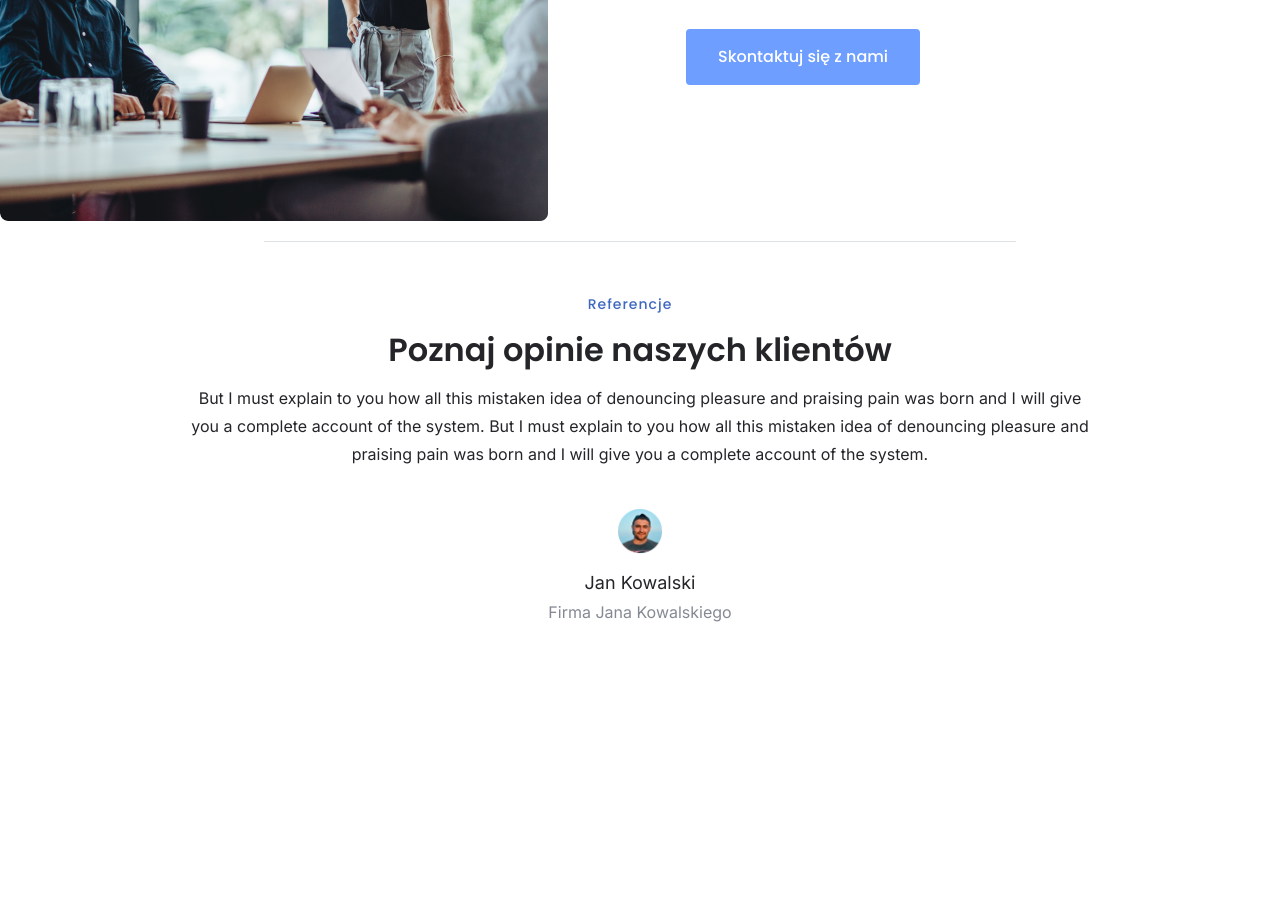
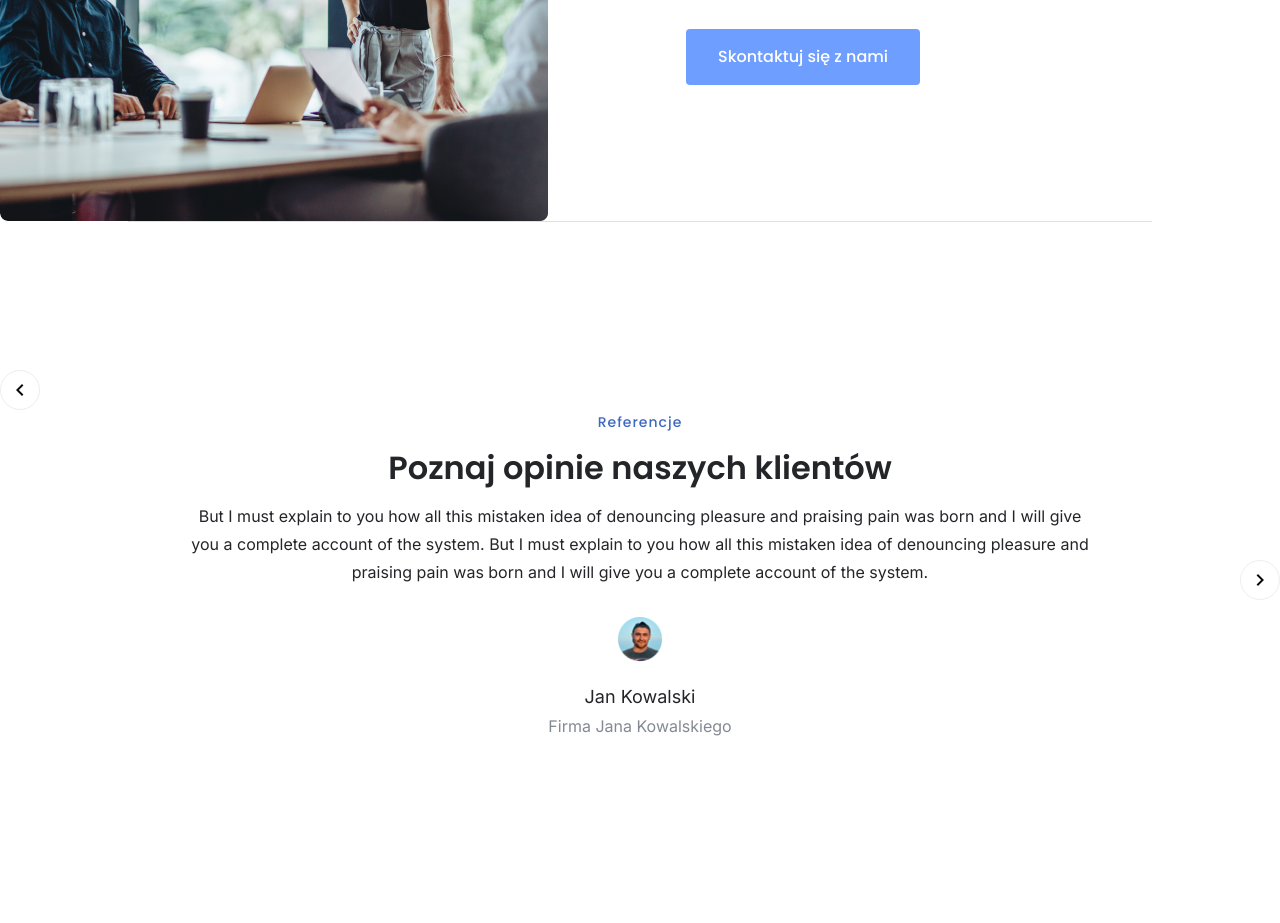
Before and after one commit to MilaKropeczka/SunGroup, a plain HTML site: page index.html in a window 1280 px wide. Shown: the part 2887-3810 px from the top of the page. Drawn offline with nearby package versions, Linux system fonts and the light colour scheme.

Commit message:
add slider

```diff
--- a/index.html
+++ b/index.html
@@ -6,13 +6,14 @@
     <meta http-equiv="X-UA-Compatible" content="IE=edge">
     <meta name="viewport" content="width=device-width, initial-scale=1.0">
     <title>SunPage</title>
-    <link rel="stylesheet" href="./css/style.css">
     <link rel="preconnect" href="https://fonts.googleapis.com">
     <link rel="preconnect" href="https://fonts.gstatic.com" crossorigin>
     <link
         href="https://fonts.googleapis.com/css2?family=Inter:wght@400;500&family=Poppins:wght@400;500;600&display=swap"
         rel="stylesheet">
     <script src="https://kit.fontawesome.com/63c2ed45b2.js" crossorigin="anonymous"></script>
+    <link rel="stylesheet" type="text/css" href="//cdn.jsdelivr.net/npm/slick-carousel@1.8.1/slick/slick.css" />
+    <link rel="stylesheet" href="./css/style.css">
 </head>
 
 <body>
@@ -154,12 +155,12 @@
                 </div>
             </div>
         </div>
+        <!-- <div class="item4"> -->
+        <div>
+            <br class="hidden-deskop">
+            <hr class="hrItem">
             <div class="item4">
-            <br>
-            <hr>
                 <div class="box">
-                <br>
-                <br>
                     <p class="caption caption1">Referencje</p>
                     <h2>Poznaj opinie naszych klientów</h2>
                     <blockquote>
@@ -167,7 +168,8 @@
                             praising
                             pain was
                             born and I will give
-                        you a complete account of the system. But I must explain to you how all this mistaken idea of
+                            you a complete account of the system. But I must explain to you how all this mistaken idea
+                            of
                             denouncing pleasure and
                             praising pain was born and I will give you a complete account of the system.</p>
                         <img src="./img/Picture@2x.jpg" alt="Avatar">
@@ -175,8 +177,25 @@
                         <cite>Jan Kowalski</cite>
                         <p class="grey-700">Firma Jana Kowalskiego</p>
                     </blockquote>
+                </div>
+                <div class="box">
+                    <p class="caption caption1">Referencje</p>
+                    <h2>Poznaj opinie naszych klientów</h2>
+                    <blockquote>
+                        <p>But I must explain to you how all this mistaken idea of denouncing pleasure and
+                            praising
+                            pain was
+                            born and I will give
+                            you a complete account of the system. But I must explain to you how all this mistaken idea
+                            of
+                            denouncing pleasure and
+                            praising pain was born and I will give you a complete account of the system.</p>
+                        <img src="./img/Picture@2x.jpg" alt="Avatar">
                         <br>
-                <br>
+                        <cite>Jan Kowalski</cite>
+                        <p class="grey-700">Firma Jana Kowalskiego</p>
+                    </blockquote>
+                </div>
             </div>
         </div>
     </section>
@@ -357,7 +376,10 @@
             </div>
         </div>
     </footer>
-
+    <script type="text/javascript" src="//code.jquery.com/jquery-1.11.0.min.js"></script>
+    <script type="text/javascript" src="//code.jquery.com/jquery-migrate-1.2.1.min.js"></script>
+    <script type="text/javascript" src="//cdn.jsdelivr.net/npm/slick-carousel@1.8.1/slick/slick.min.js"></script>
+    <script src="./scripts/slick.js"></script>
     <script src="./scripts/main.js"></script>
 </body>
 
--- a/scripts/main.js
+++ b/scripts/main.js
@@ -71,9 +71,7 @@ messageForm.addEventListener('keydown', () => {
 		messageForm.classList.add(`error`);
 	}
 });
-// const writeUsForm = document.querySelector(`#writeUs`);
 const checkBoxRule = document.querySelector(`#rule`);
-console.log(checkBoxRule.checked);
 
 const formBtn = document.querySelector(`#formBtn`);
 formBtn.addEventListener(`click`, (e) => {
--- /dev/null
+++ b/scripts/slick.js
@@ -0,0 +1,15 @@
+const prev = document.querySelector(`button .slick-prev`);
+// console.log(prev.innerHTML);
+
+$(document).ready(function () {
+	$('.item4').slick({
+		slidesToShow: 1,
+		slidesToScroll: 1,
+		autoplay: true,
+		autoplaySpeed: 3000,
+		arrows: true,
+		mobileFirst: true,
+		adaptiveHeight: true,
+		infinite: true,
+	});
+});
--- a/style/__offer.sass
+++ b/style/__offer.sass
@@ -84,16 +84,19 @@
                 height: 46px
                 margin: 10px
                 margin-top: 30px
+                margin: 30px auto 0 auto
             p
                 @media only screen and (min-width: $deskop)
                     width: 900px
         p.caption
+            margin: 0 auto
             font-weight: 500
             font-family: 'Poppins'
         h2
             color: $grey-900
         blockquote
             p
+                margin: 0 auto
                 line-height: 18px
                 color: $grey-900
                 @media only screen and (min-width: $deskop)
@@ -137,3 +140,89 @@
     background-image: url(../img/Image@2x-4.jpg)
 #img_3
     background-image: url(../img/Image@2x-3.jpg)
+
+.hrItem
+    @media only screen and (min-width: $deskop)
+        margin-bottom: 148px
+
+.slick-track
+    position: relative
+    top: 50%
+    left: 0
+    transform: translate(-50%,-50%)
+    display: block
+    margin-left: auto
+    margin-right: auto
+
+.slick-slide
+    @media only screen and (max-width: $mobile)
+        top: -200px
+
+.slick-list, .slick-slider
+    position: relative
+
+.slick-arrow
+    display: none
+    height: 40px
+    width: 40px
+    border-radius: 30px
+    background-color: $white
+    border: 1px solid $grey-100
+    color: transparent
+    cursor: pointer
+
+.slick-next
+    position: absolute
+    top: 50%
+    right: 0
+
+.slick-next::before
+    content: url(../img/Icon/20x20/ArrowRight.svg)
+    display: block
+    color: $primary-600
+    transform: translate(0, 9px)
+.slick-prev
+    top: 50%
+    left: 0
+
+.slick-prev::before
+    content: url(../img/Icon/20x20/ArrowLeft.svg)
+    display: block
+    color: $primary-600
+    transform: translate(0px, 9px)
+
+
+
+
+// .slick-list, .slick-slider
+//     position: relative
+
+// .slick-arrow
+//     position: absolute
+//     display: none
+//     height: 40px
+//     width: 40px
+//     border-radius: 30px
+//     background-color: $white
+//     border: 1px solid $grey-100
+//     top: 50%
+//     color: transparent
+//     cursor: pointer
+
+// .slick-next
+//     right: 0
+
+// .slick-next::before
+//     content: url(../img/Icon/20x20/ArrowRight.svg)
+//     display: block
+//     color: $primary-600
+//     transform: translate(0, 9px)
+
+// .slick-prev
+//     left: 0
+
+// .slick-prev::before
+//     content: url(../img/Icon/20x20/ArrowLeft.svg)
+//     display: block
+//     color: $primary-600
+//     transform: translate(0px, 9px)
--- a/style/_checkbox.sass
+++ b/style/_checkbox.sass
@@ -30,7 +30,5 @@ input[type="checkbox"]:active::after
     transform: translate(-50%, -50%)
     opacity: 50%
 
-
-// input[type="checkbox"]
 .errorCheckbox
     outline: 2px solid red
```
Also changed, not shown: css/style.css, 1 other file. Lines whose indentation alone changed are shown as unchanged.
